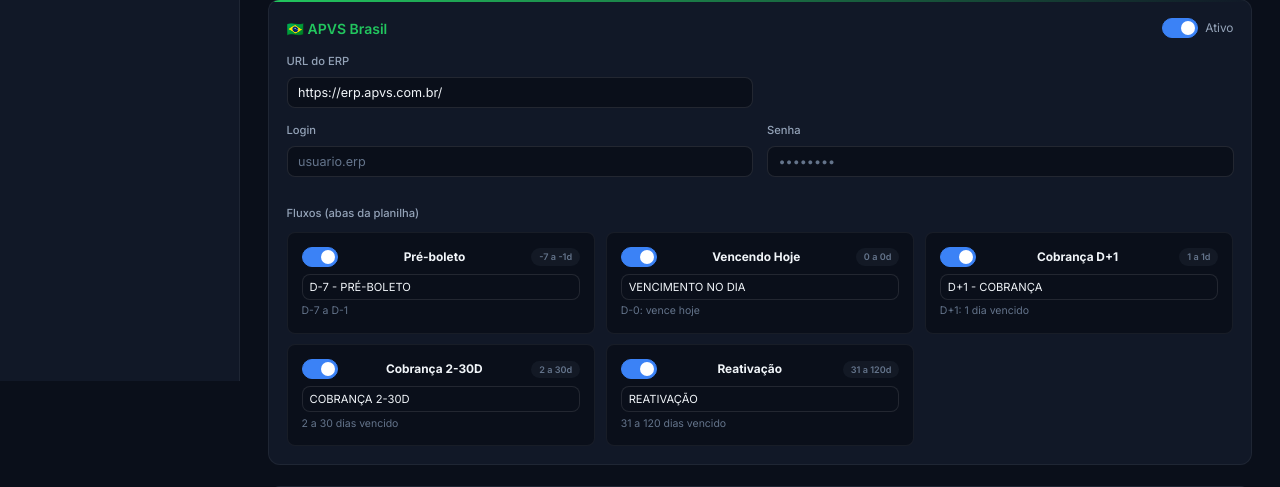
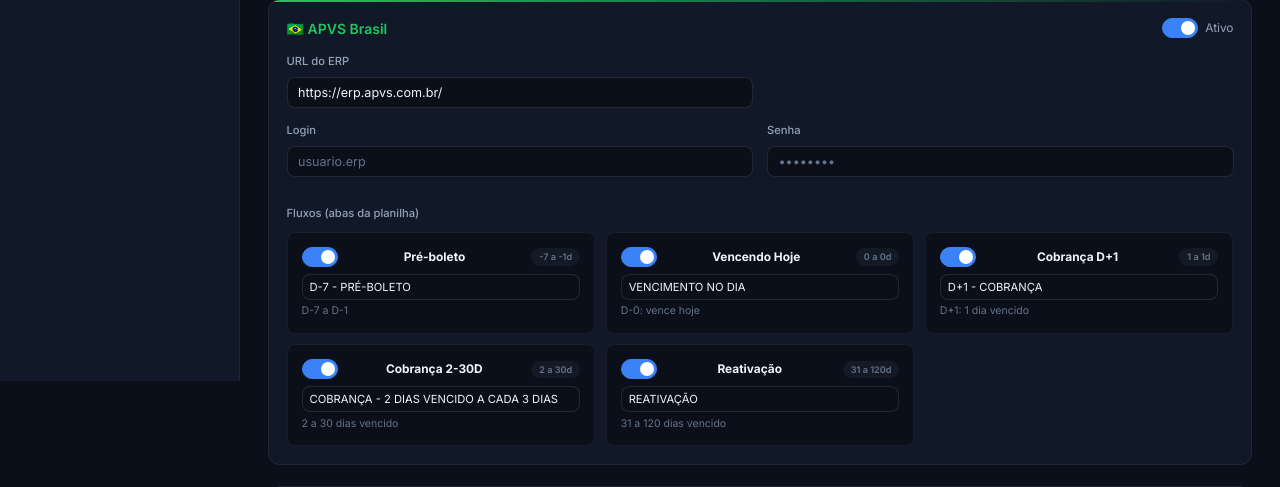
Before and after one commit to jrsana22/automa-es_cobranca, a FastAPI app: page /automacoes/novo in a window 1280 px wide. Shown: the part 419-906 px from the top of the page. Run offline with FastAPI, Linux system fonts and the light colour scheme; some libraries are stand-ins or nearby versions.

Commit message:
fix: form não submetia por HTML5 validation bloqueando no browser
Adiciona novalidate ao formulário para evitar que validação nativa do
browser bloqueie silenciosamente o envio. Validação continua no servidor.
Também corrige nome padrão da aba COBRANÇA 2-30D para novos clientes.

Co-Authored-By: Claude Sonnet 4.6 <noreply@anthropic.com>

```diff
--- a/app/templates/automacao_form.html
+++ b/app/templates/automacao_form.html
@@ -7,7 +7,7 @@
 </div>
 
 <div class="page-container">
-    <form action="/api/automacoes{% if automacao %}/{{ automacao.id }}{% endif %}" method="POST">
+    <form action="/api/automacoes{% if automacao %}/{{ automacao.id }}{% endif %}" method="POST" novalidate>
 
         <!-- Dados Gerais -->
         <div class="card" style="margin-bottom: 1.5rem;">
@@ -111,7 +111,7 @@
                             {% set aba_value = fluxo.sheets_aba if fluxo else nome_padrao %}
                             {% set ativo_checked = fluxo.ativo if fluxo else true %}
                         {% else %}
-                            {% set brasil_abas = {"preboleto": "D-7 - PRÉ-BOLETO", "vencendo_hoje": "VENCIMENTO NO DIA", "cobranca_d1": "D+1 - COBRANÇA", "cobranca_2_30": "COBRANÇA 2-30D", "reativacao": "REATIVAÇÃO"} %}
+                            {% set brasil_abas = {"preboleto": "D-7 - PRÉ-BOLETO", "vencendo_hoje": "VENCIMENTO NO DIA", "cobranca_d1": "D+1 - COBRANÇA", "cobranca_2_30": "COBRANÇA - 2 DIAS VENCIDO A CADA 3 DIAS", "reativacao": "REATIVAÇÃO"} %}
                             {% set aba_value = brasil_abas[tipo] %}
                             {% set ativo_checked = true %}
                         {% endif %}
```
